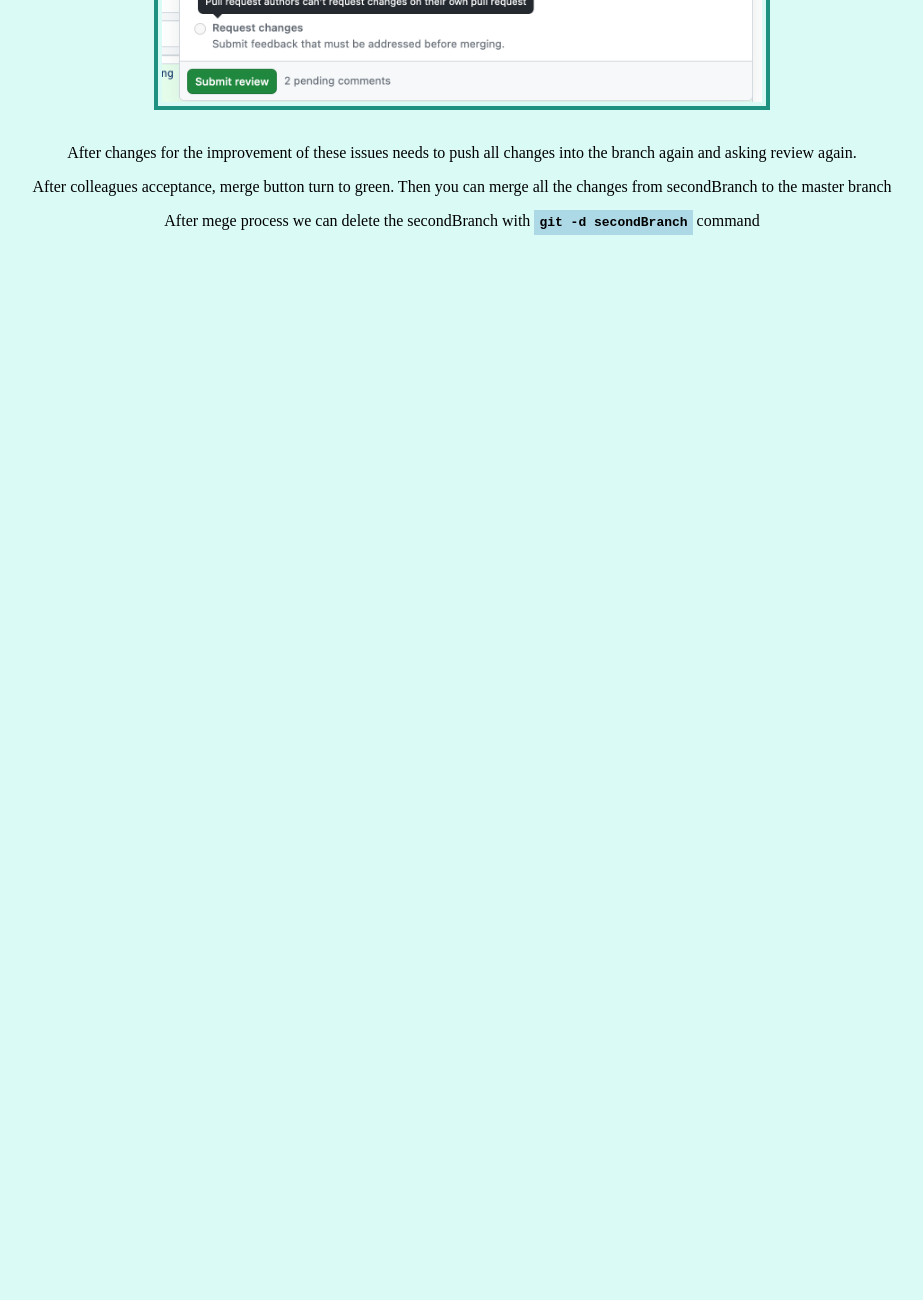
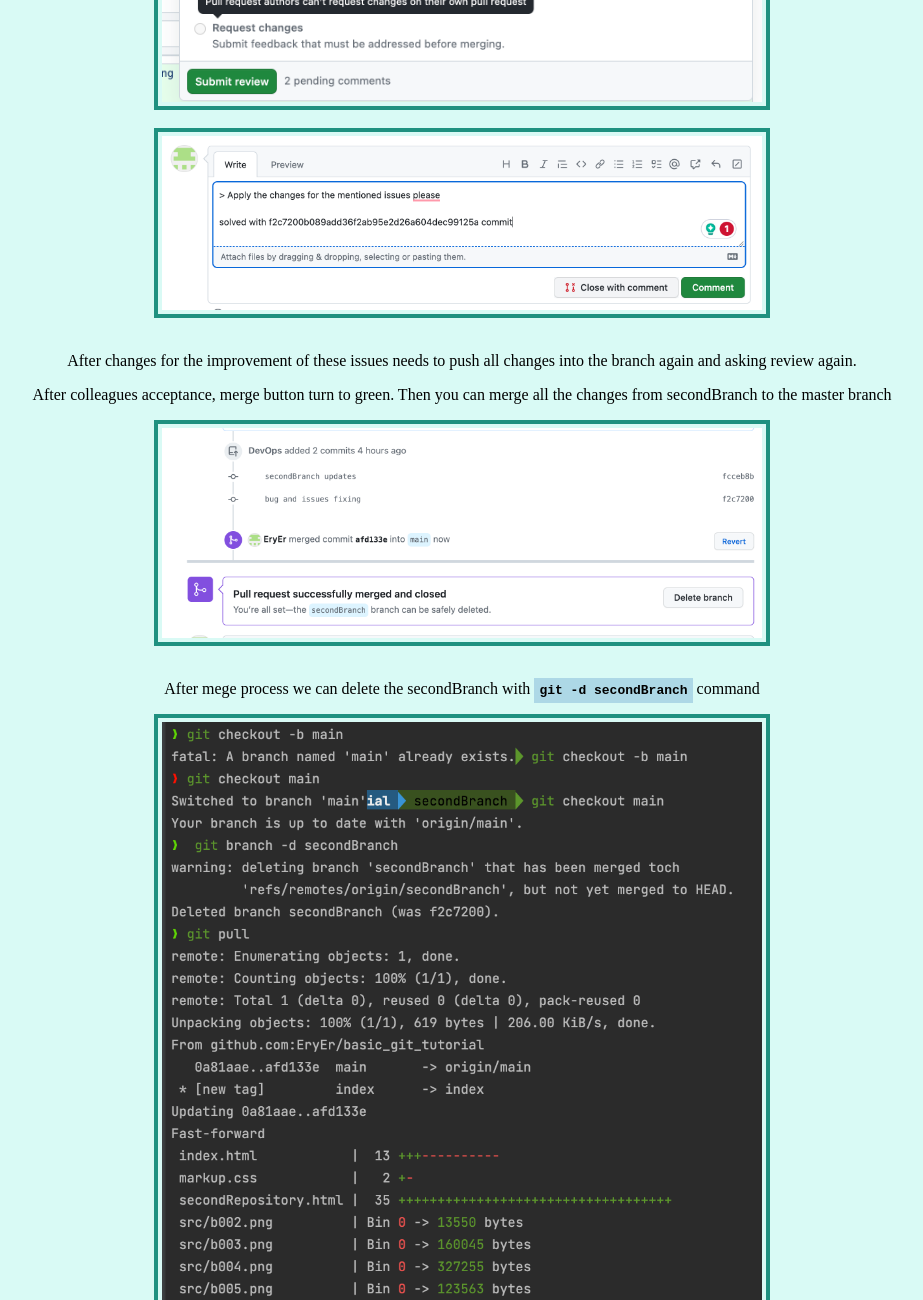
Before and after one commit to EryEr/basic_git_tutorial, a plain HTML site: page secondRepository.html in a window 1280 px wide. Shown: the part 1700-3000 px from the top of the page, without its empty margins (178-1101 px from the left). Before the commit the page ends 1946 px from the top, so only its background shows below. Drawn offline with Linux system fonts and the light colour scheme.

Commit message:
completion of secondRepo

```diff
--- a/secondRepository.html
+++ b/secondRepository.html
@@ -21,14 +21,17 @@
 <img src="src/b006.png" alt="Creating a repo via GitHub" width="600"><br><br>
 <img src="src/b007.png" alt="Creating a repo via GitHub" width="600"><br><br>
 <img src="src/b008.png" alt="Creating a repo via GitHub" width="600"><br><br>
+<img src="src/b009.png" alt="Creating a repo via GitHub" width="600"><br><br>
 <p> After changes for the improvement of these issues needs to push all changes into the branch again and asking review again. </p>
 
 
 <p> After colleagues acceptance, merge button turn to green. Then you can merge all the changes from secondBranch to the master branch</p>
+<img src="src/b010.png" alt="Creating a repo via GitHub" width="600"><br><br>
 
 
 
 <p> After mege process we can delete the secondBranch with <code>git -d secondBranch</code> command</p>
+<img src="src/b011.png" alt="Creating a repo via GitHub" width="600"><br><br>
 
 </body>
 
```
Also changed, not shown: src/b009.png (added), src/b010.png (added), src/b011.png (added).
